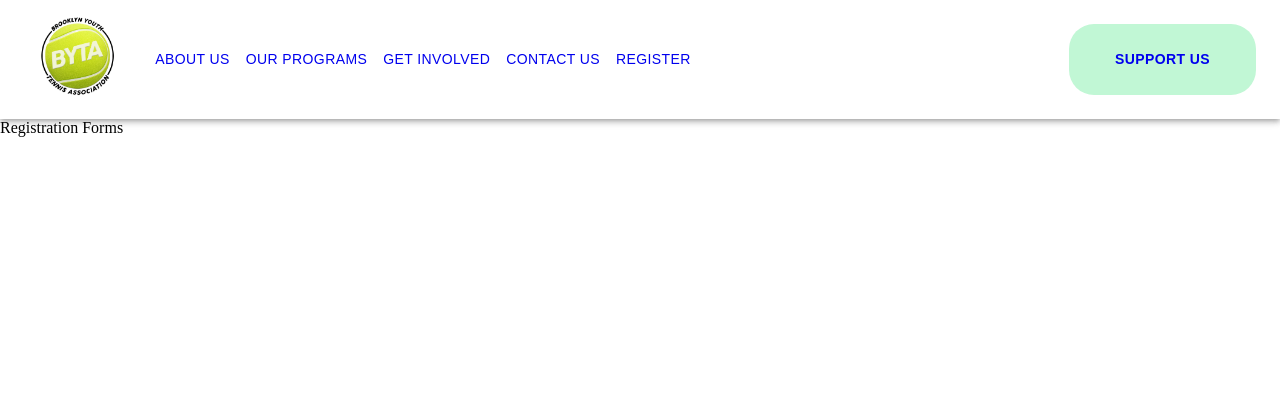
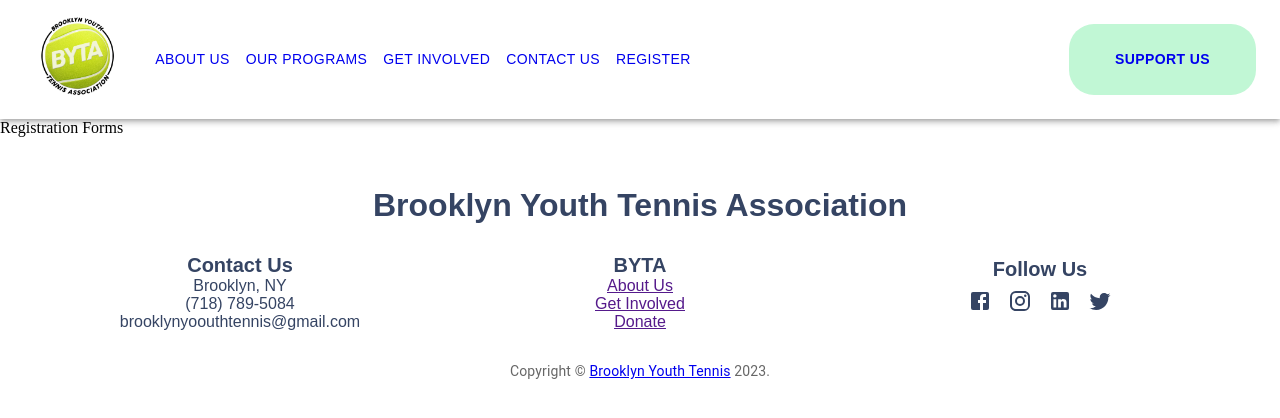
Before and after one commit to JordisGithub/BrooklynYouthTennis, a React (Create React App) app: page /register in a window 1280 px wide. Shown: the top 418 px of the page. Built offline with nearby package versions, Linux system fonts and the light colour scheme; a web font is replaced by a local one.

Commit message:
added footer

```diff
--- a/src/App.jsx
+++ b/src/App.jsx
@@ -1,6 +1,7 @@
 import React from "react";
 import { Route, Routes } from "react-router";
-import Nav from './components/nav/Nav.jsx'
+import Nav from './components/nav/Nav.jsx';
+import Footer from './components/footer/Footer.jsx';
 import { AboutUs, ContactUs, DonatePage, GetInvolved, Home, OurPrograms, Register } from './pages';
 import { ThemeProvider } from '@mui/material/styles';
 import theme from "./theme/index.jsx";
@@ -20,6 +21,7 @@
           <Route path="/our-programs" element={<OurPrograms />} />
           <Route path="/register" element={ <Register />} />
         </Routes>
+        <Footer />
       </ThemeProvider>
     </>
   );
--- a/src/components/Subscribe/Subscribe.jsx
+++ b/src/components/Subscribe/Subscribe.jsx
@@ -36,8 +36,9 @@
     display: 'grid',
     gridGap: '8px',
     alignItems: 'center',
-    width: '400px',
+    width: '80%',
     margin: 'auto',
+    marginBottom: '20px',
     [theme.breakpoints.up('md')]: {
       width: '500px',
     },
--- /dev/null
+++ b/src/components/footer/Footer.jsx
@@ -0,0 +1,109 @@
+import React from 'react'
+import { Link } from 'react-router-dom';
+import { styled } from '@mui/system';
+import { MenuItem, Button, Container, Menu, Typography, IconButton, Toolbar, Box, AppBar, ListItem } from '@mui/material';
+import FacebookIcon from '@mui/icons-material/Facebook';
+import LinkedInIcon from '@mui/icons-material/LinkedIn';
+import TwitterIcon from '@mui/icons-material/Twitter';
+import InstagramIcon from '@mui/icons-material/Instagram';
+
+const StyledFooter = styled(Container)(({ theme }) => ({
+  padding: '20px',
+  textAlign: 'center',
+  margin: 'auto',
+  fontFamily: 'komet, sans-serif',
+  color: '#354463',
+  [theme.breakpoints.up('md')]: {
+    padding: '50px',
+  },
+  '& h1': {
+    fontFamily: 'komet, sans-serif',
+    color: '#354463',
+    display: 'none',
+    [theme.breakpoints.up('md')]: {
+      display: 'contents',
+    },
+  },
+   '& h4': {
+      [theme.breakpoints.up('md')]: {
+        fontSize: '20px',
+      },
+    },
+
+  '& .BYTAfooter-linksContainer': {
+    display: 'grid',
+    gridTemplateColumns: '1fr',
+    gridGap: '20px',
+    justifyItems: 'center',
+    [theme.breakpoints.up('md')]: {
+      margin: '30px 0',
+      gridTemplateColumns: '1fr 1fr 1fr',
+    },
+  },
+  '& .copyright-text': {
+    margin: 'auto',
+    textAlign: 'center',
+    [theme.breakpoints.up('md')]: {
+      padding: '70px 0 50px',
+    },
+  },
+
+  '& .BYTAfooter-links,.BYTAfooter-contact, .BYTAfooter-footerLinks': {
+    display: 'flex',
+    flexDirection: 'column',
+  },
+  '& .BYTAfooter-socialIcons': {
+    textAlign: 'center',
+    margin: 'auto',
+    '& a': {
+      color: '#354463',
+    },
+  },
+}));
+
+
+const Footer = () => {
+
+  return (
+    <StyledFooter component="footer" disableGutters maxWidth="false">
+      <h1>Brooklyn Youth Tennis Association</h1>
+
+      <div class="BYTAfooter-linksContainer">
+        <div class="BYTAfooter-links">
+          <h4>Contact Us</h4>
+            <span>Brooklyn, NY</span>
+            <span>(718) 789-5084</span>
+            <span>brooklynyoouthtennis@gmail.com</span>
+        </div>
+        <div className="BYTAfooter-links">
+          <h4>BYTA</h4>
+          <Link><a href="">About Us</a></Link>
+          <Link><a href="">Get Involved</a></Link>
+          <Link><a href="">Donate</a></Link>
+        </div>
+        <div className="BYTAfooter-socialIcons">
+          <h4>Follow Us</h4>
+          <div>
+            <IconButton><a href="#"><FacebookIcon /></a></IconButton>
+            <IconButton><a href="#"><InstagramIcon /></a></IconButton>
+            <IconButton><a href="#"><LinkedInIcon /></a></IconButton>
+            <IconButton><a href="#"><TwitterIcon /></a></IconButton>
+          </div>
+        </div>
+      </div>
+
+      <div>
+        <Typography variant="body2" color="text.secondary" align="center">
+          {"Copyright © "}
+          <Link color="inherit" href="https://www.brooklynyouthtennis.org/">
+            Brooklyn Youth Tennis
+          </Link>{" "}
+          {new Date().getFullYear()}
+          {"."}
+        </Typography>
+      </div>
+  </StyledFooter>
+);
+}
+
+export default Footer;
--- a/src/components/index.js
+++ b/src/components/index.js
@@ -1,5 +1,6 @@
 
 export { default as FeaturedImages } from './featuredImages/FeaturedImages'
+export { default as Footer } from './footer/Footer'
 export { default as Hero } from './hero/Hero'
 export { default as Highlights } from './highlights/Highlights'
 export { default as Programs } from './programs/Programs'
```
